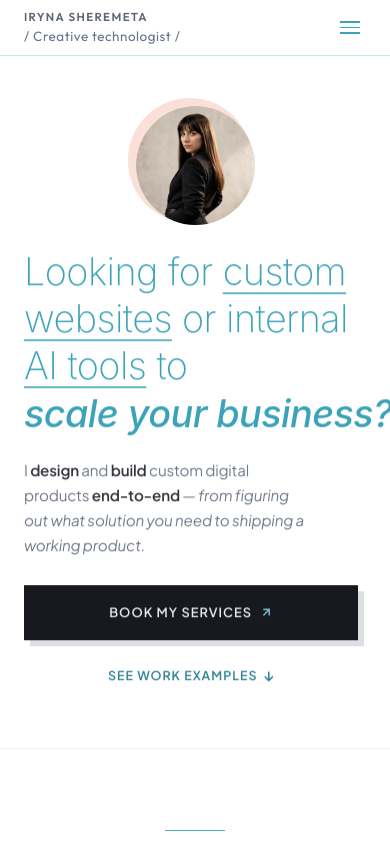
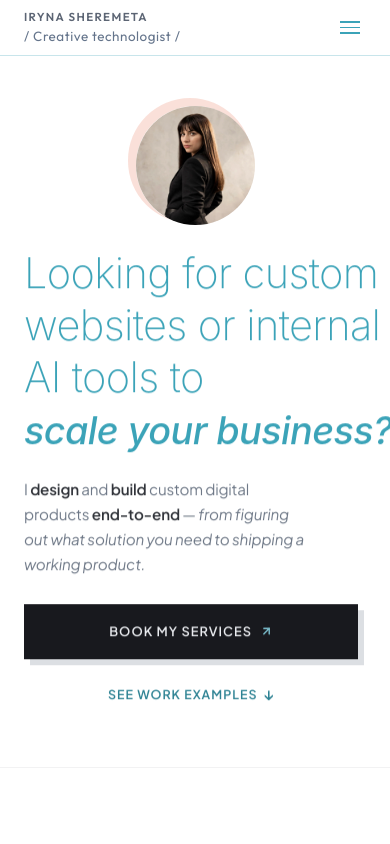
Before and after one commit to Irene2828/porfoliojuly, a Next.js app: page / in a window 390 px wide. Shown: the top 844 px of the page. Built offline with nearby package versions, Linux system fonts and the light colour scheme; no server answers; the database is empty.

Commit message:
fix: mobile hero — remove underline on all phone widths

```diff
--- a/src/app/components/Hero.css
+++ b/src/app/components/Hero.css
@@ -2118,7 +2118,6 @@
   .hero-text .headline-italic-thinner {
     font-family: -apple-system, BlinkMacSystemFont, "Helvetica Neue", Helvetica, Arial, sans-serif !important;
     letter-spacing: -0.015em !important;
-    font-size: clamp(2.363rem, 9.452vw, 2.969rem) !important; /* -10% */
     line-height: 1.249 !important; /* +10% */
     color: #3ba3b8 !important;
     -webkit-text-fill-color: #3ba3b8 !important;
@@ -2126,9 +2125,14 @@
   .hero-text .headline-line,
   .hero-text .headline-teal-underline {
     font-weight: 250 !important; /* half thickness */
+    font-size: clamp(2.599rem, 10.397vw, 3.266rem) !important; /* +10% */
+  }
+  .hero-text .headline-teal-underline {
+    text-decoration: none !important; /* no underline on mobile */
   }
   .hero-text .headline-italic-thinner {
     font-weight: 500 !important;
+    font-size: clamp(2.363rem, 9.452vw, 2.969rem) !important;
   }
 }
 @media (min-width: 414px) and (max-width: 900px) {
```
